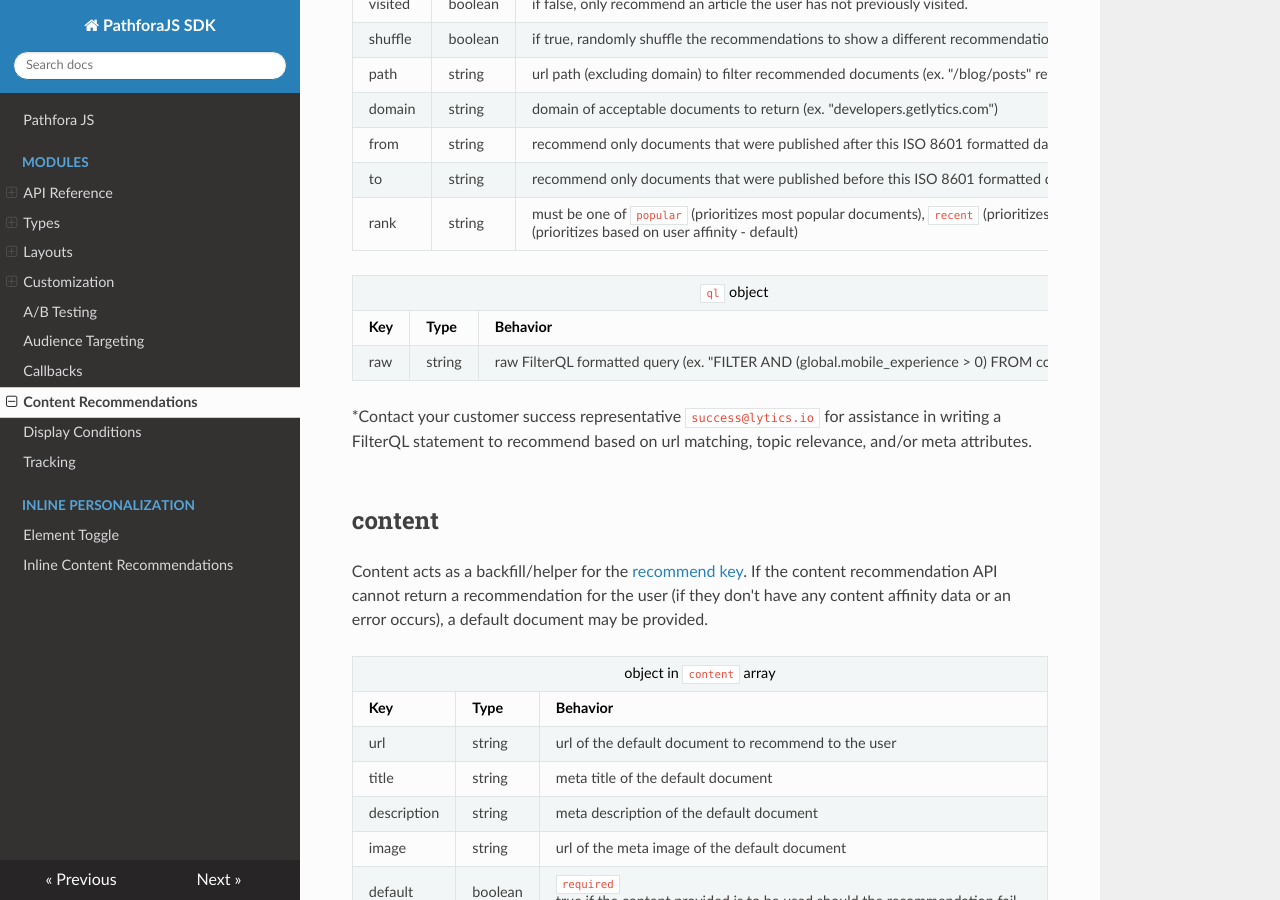
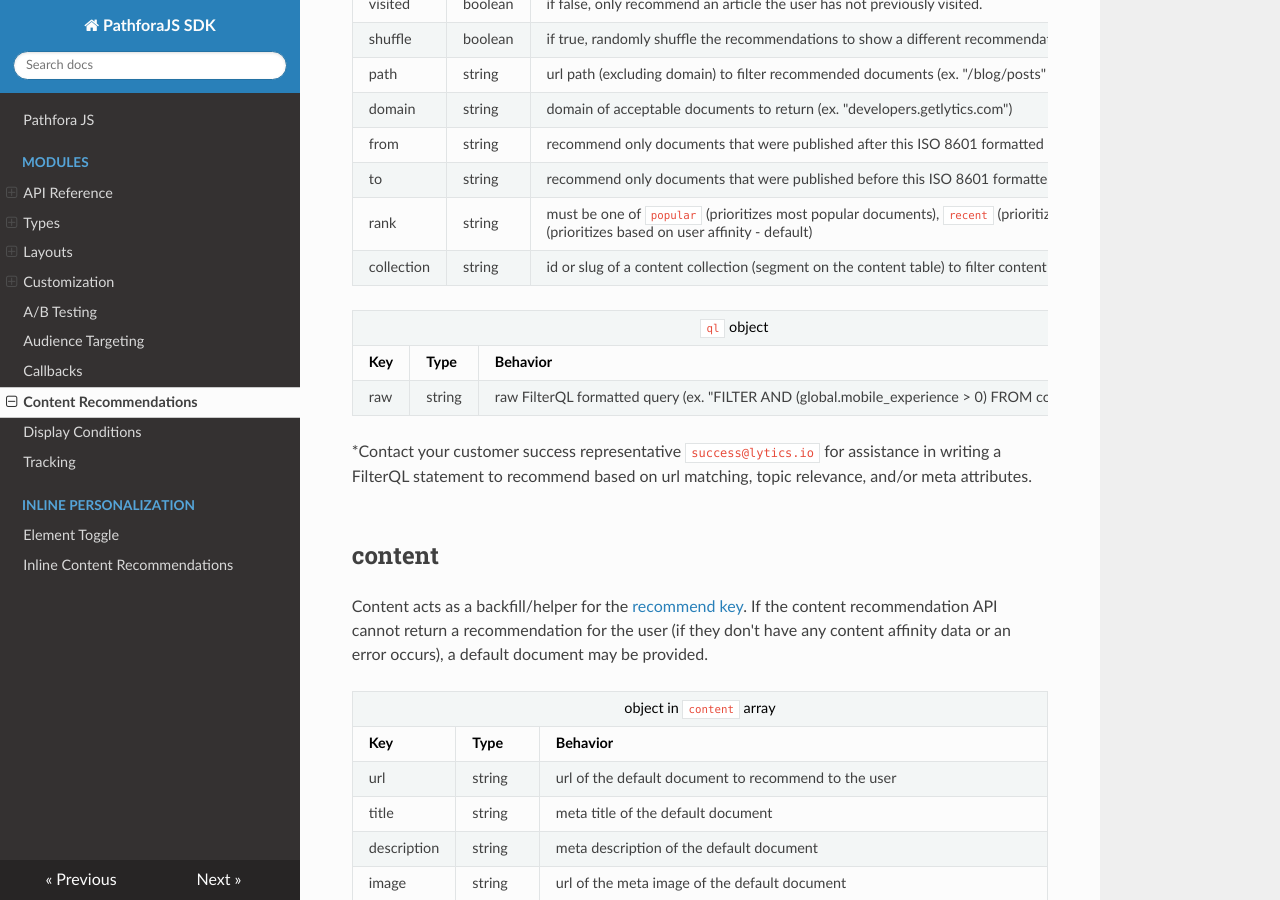
Before and after one commit to lytics/pathforajs, an MkDocs documentation site: the page built from docs/docs/content_recommend.md, in a window 1280 px wide and 900 px high, scrolled down 635 px. Built offline with MkDocs 1.6.1, drawn with Linux system fonts in a browser that asks for light colours; nearby versions of some CDN libraries; old or Windows-style settings are respelled for this version of MkDocs.

Commit message:
Update docs.

```diff
--- a/docs/docs/content_recommend.md
+++ b/docs/docs/content_recommend.md
@@ -78,6 +78,13 @@ Recommend controls any parameters necessary for making a content suggestions to
     <td>string</td>
     <td>must be one of <code>popular</code> (prioritizes most popular documents), <code>recent</code> (prioritizes most recent documents), or <code>affinity</code> (prioritizes based on user affinity - default)</td>
   </tr>
+
+  <tr>
+    <td>collection</td>
+    <td>string</td>
+    <td>id or slug of a content collection (segment on the content table) to filter content</td>
+  </tr>
+
 </table>
 
 <table>
--- a/docs/docs/examples/src/inline/content.html
+++ b/docs/docs/examples/src/inline/content.html
@@ -1,5 +1,5 @@
 <!-- First recommendation -->
-<div data-pfblock="block1" data-pfrecommend="www.getlytics.com/blog/post/*">
+<div data-pfblock="block1" data-pfrecommend="blog_content">
   <div data-pftype="image"></div>
   <a data-pftype="url"><h2 data-pftype="title"></h2></a>
   <p data-pftype="description"></p>
@@ -17,7 +17,7 @@
 </div>
 
 <!-- Second recommendation -->
-<div data-pfblock="block2" data-pfrecommend="www.getlytics.com/blog/post/*">
+<div data-pfblock="block2" data-pfrecommend="blog_content">
   <img data-pftype="image" alt="recommendation image">
   <h2 data-pftype="title"></h2>
   <p class="info"><span data-pftype="author"></span> | <span data-pftype="published"></span></p>
```
Also changed, not shown: docs/docs/inline_content.md (+2 -2 lines), 2 other files.
